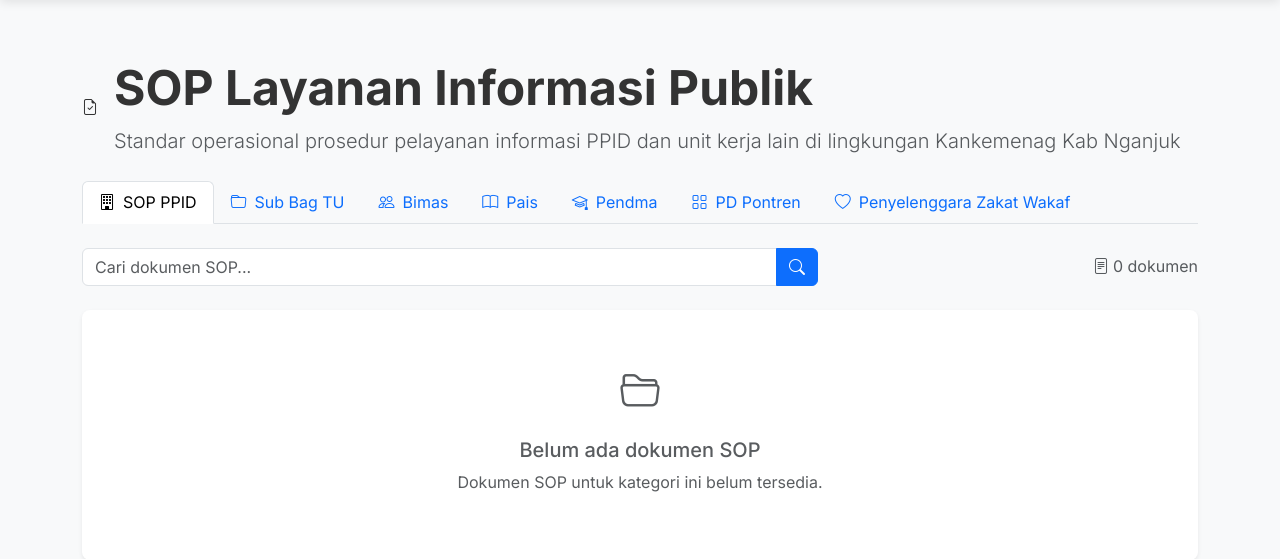
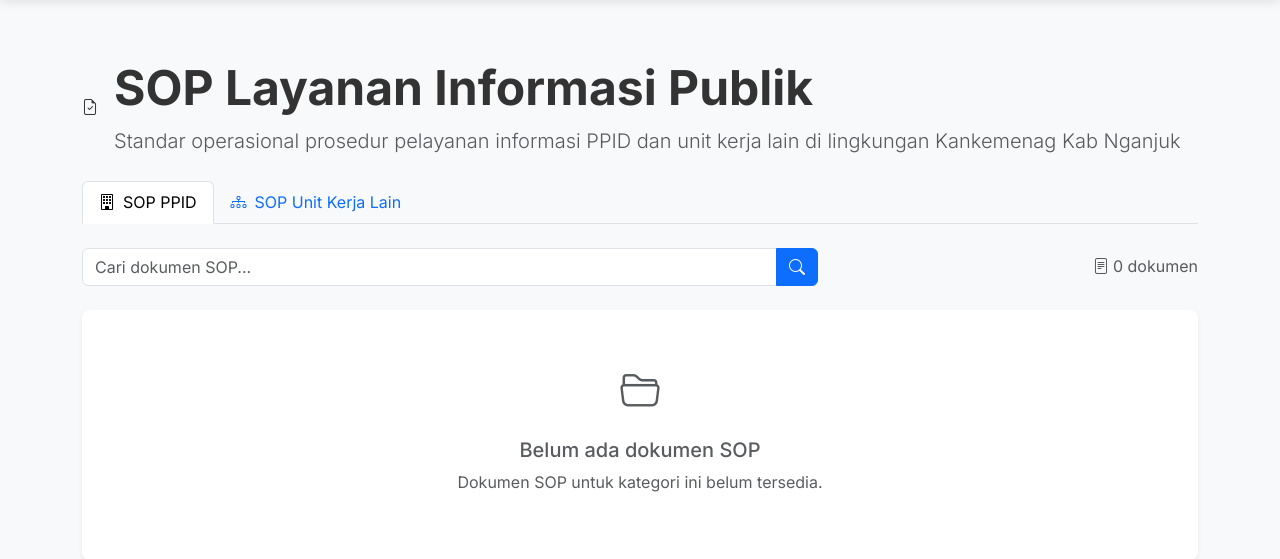
Before and after one commit to rahmadjunianto/ppid, a Laravel app: page /sop in a window 1280 px wide. Shown: the part 69-628 px from the top of the page. Run offline with Laravel 12, Linux system fonts and the light colour scheme; tables that the repository leaves empty hold one stand-in row (values such as "Sample post").

Commit message:
feat: Enhance SOP functionality with unit kerja tab and filtering options

```diff
--- a/app/Http/Controllers/SopController.php
+++ b/app/Http/Controllers/SopController.php
@@ -17,11 +17,17 @@
      */
     public function index(Request $request)
     {
+        // Semua grup yang tersedia
+        $grupOptions = Sop::getGrupOptions();
+
+        // Grup selain SOP PPID digabung dalam satu tab ("unit_kerja")
+        $unitKerjaList = array_values(array_diff(array_keys($grupOptions), ['SOP PPID']));
+
+        // Tab aktif: hanya ada 2 tab (ppid & unit_kerja)
         $tab = $request->get('tab', 'ppid');
 
-        // Map tab to grup
-        $tabToGrup = [
-            'ppid' => 'SOP PPID',
+        // Backward compatibility: tab lama dipetakan ke tab unit_kerja + filter grup
+        $legacyTabToGrup = [
             'subbag_tu' => 'Sub Bag TU',
             'bimas' => 'Bimas',
             'pais' => 'Pais',
@@ -30,10 +36,35 @@
             'penzawa' => 'Penzawa',
         ];
 
-        $grup = $tabToGrup[$tab] ?? 'SOP PPID';
+        $grup = null;
+        if (isset($legacyTabToGrup[$tab])) {
+            $grup = $legacyTabToGrup[$tab];
+            $tab = 'unit_kerja';
+        } elseif ($tab !== 'unit_kerja') {
+            $tab = 'ppid';
+        }
+
+        // Filter grup pada tab unit kerja
+        if ($tab === 'unit_kerja' && $request->filled('grup')) {
+            $requestGrup = $request->get('grup');
+            if (in_array($requestGrup, $unitKerjaList, true)) {
+                $grup = $requestGrup;
+            }
+        }
+
         $search = $request->get('search');
 
-        $query = Sop::published()->where('grup', $grup);
+        $query = Sop::published();
+
+        if ($tab === 'unit_kerja') {
+            $query->whereIn('grup', $unitKerjaList);
+
+            if ($grup) {
+                $query->where('grup', $grup);
+            }
+        } else {
+            $query->where('grup', 'SOP PPID');
+        }
 
         // Search functionality
         if ($search) {
@@ -54,7 +85,7 @@
                         ->reverse()
                         ->values();
 
-        return view('pages.sop', compact('sops', 'tab', 'search', 'tahunList'));
+        return view('pages.sop', compact('sops', 'tab', 'search', 'tahunList', 'grup', 'grupOptions', 'unitKerjaList'));
     }
 
     /**
--- a/resources/views/pages/sop.blade.php
+++ b/resources/views/pages/sop.blade.php
@@ -32,33 +32,8 @@
                 </a>
             </li>
             <li class="nav-item">
-                <a class="nav-link {{ $tab == 'subbag_tu' ? 'active' : '' }}" href="{{ url('/sop?tab=subbag_tu') }}">
-                    <i class="bi bi-folder me-2"></i>Sub Bag TU
-                </a>
-            </li>
-            <li class="nav-item">
-                <a class="nav-link {{ $tab == 'bimas' ? 'active' : '' }}" href="{{ url('/sop?tab=bimas') }}">
-                    <i class="bi bi-people me-2"></i>Bimas
-                </a>
-            </li>
-            <li class="nav-item">
-                <a class="nav-link {{ $tab == 'pais' ? 'active' : '' }}" href="{{ url('/sop?tab=pais') }}">
-                    <i class="bi bi-book me-2"></i>Pais
-                </a>
-            </li>
-            <li class="nav-item">
-                <a class="nav-link {{ $tab == 'pendma' ? 'active' : '' }}" href="{{ url('/sop?tab=pendma') }}">
-                    <i class="bi bi-mortarboard me-2"></i>Pendma
-                </a>
-            </li>
-            <li class="nav-item">
-                <a class="nav-link {{ $tab == 'pd_pontren' ? 'active' : '' }}" href="{{ url('/sop?tab=pd_pontren') }}">
-                    <i class="bi bi-grid me-2"></i>PD Pontren
-                </a>
-            </li>
-            <li class="nav-item">
-                <a class="nav-link {{ $tab == 'penzawa' ? 'active' : '' }}" href="{{ url('/sop?tab=penzawa') }}">
-                    <i class="bi bi-heart me-2"></i>Penyelenggara Zakat Wakaf
+                <a class="nav-link {{ $tab == 'unit_kerja' ? 'active' : '' }}" href="{{ url('/sop?tab=unit_kerja') }}">
+                    <i class="bi bi-diagram-3 me-2"></i>SOP Unit Kerja Lain
                 </a>
             </li>
         </ul>
@@ -69,12 +44,22 @@
         <div class="col-md-8">
             <form action="{{ url('/sop') }}" method="GET" class="d-flex gap-2">
                 <input type="hidden" name="tab" value="{{ $tab }}">
+                @if($tab == 'unit_kerja')
+                    <select name="grup" class="form-select" style="max-width: 260px;" onchange="this.form.submit()">
+                        <option value="">Semua Unit Kerja</option>
+                        @foreach($unitKerjaList as $unit)
+                            <option value="{{ $unit }}" {{ $grup == $unit ? 'selected' : '' }}>
+                                {{ $grupOptions[$unit] }}
+                            </option>
+                        @endforeach
+                    </select>
+                @endif
                 <div class="input-group flex-grow-1">
                     <input type="text" name="search" class="form-control" placeholder="Cari dokumen SOP..." value="{{ $search }}">
                     <button class="btn btn-primary" type="submit">
                         <i class="bi bi-search"></i>
                     </button>
-                    @if($search)
+                    @if($search || $grup)
                         <a href="{{ url('/sop?tab=' . $tab) }}" class="btn btn-outline-secondary">
                             <i class="bi bi-x-circle"></i>
                         </a>
@@ -96,6 +81,9 @@
                     <tr>
                         <th class="text-center" style="width: 60px">No</th>
                         <th>Nama Dokumen</th>
+                        @if($tab == 'unit_kerja')
+                            <th style="width: 180px">Unit Kerja</th>
+                        @endif
                         <th class="text-center" style="width: 100px">Tahun</th>
                         <th class="text-center" style="width: 150px">Aksi</th>
                     </tr>
@@ -115,6 +103,13 @@
                                     </div>
                                 </div>
                             </td>
+                            @if($tab == 'unit_kerja')
+                                <td>
+                                    <span class="badge bg-light text-dark border">
+                                        {{ $grupOptions[$sop->grup] ?? $sop->grup }}
+                                    </span>
+                                </td>
+                            @endif
                             <td class="text-center">
                                 @if($sop->tahun)
                                     <span class="badge bg-light text-dark">{{ $sop->tahun }}</span>
@@ -146,7 +141,7 @@
     {{-- Show All Button --}}
     @if($search)
         <div class="mt-4 text-center">
-            <a href="{{ url('/sop?tab=' . $tab) }}" class="btn btn-primary">
+            <a href="{{ url('/sop?tab=' . $tab . ($grup ? '&grup=' . urlencode($grup) : '')) }}" class="btn btn-primary">
                 <i class="bi bi-arrow-left me-2"></i>Tampilkan Semua
             </a>
         </div>
```
Also changed, not shown: tests/Feature/SopMultipleStoreTest.php (+112 -0 lines).
